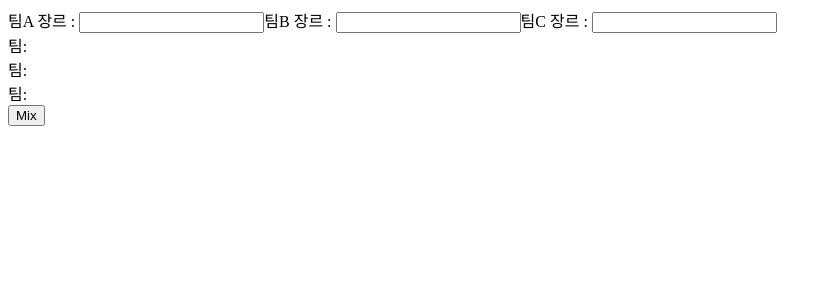
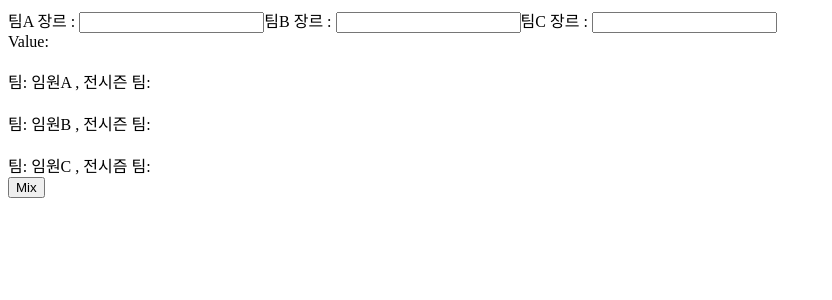
Before and after one commit to ChoiSeongmuk/TeamMaker, a React (Create React App) app: page / in a window 1280 px wide. Shown: the top 300 px of the page, without its empty margins (0-832 px from the left). Built offline with nearby package versions, Linux system fonts and the light colour scheme.

Commit message:
Add condition
condition for candidates

```diff
--- a/src/Team.js
+++ b/src/Team.js
@@ -1,59 +1,122 @@
 import React, { useState } from 'react';
 
 function Team({ Agenre, Bgenre, Cgenre }) {
-  const candidates = [
-    '효인(여)',
-    '민아(여)',
-    '소영(여)',
-    '주미(여)',
-    '태연(여)',
-    '민지(여)',
-    '성묵',
-    '회영',
-    '대희',
-    '형섭',
-    '형석',
-    '기철',
-  ];
+  const candidates = ['1 ', '2 ', '3 ', '4 ', '5 ', '6 ', '7 ', '8 ', '9 '];
 
   const [team, setTeam] = useState({
     teamA: [],
     teamB: [],
     teamC: [],
   });
+  const [oldTeam, setOldTeam] = useState({
+    oldA: [],
+    oldB: [],
+    oldC: [],
+  });
+  const [state, setState] = useState({
+    text: null,
+  });
+  const [oldCandidate, setOldCandidate] = useState({
+    oldTeamArray: [],
+  });
+  const { teamA, teamB, teamC } = team;
+  const { oldA, oldB, oldC } = oldTeam;
+  const { oldTeamArray } = oldCandidate;
+  const { text } = state;
 
-  const { teamA, teamB, teamC } = team;
+  const shuffle = (array) => {
+    var currentIndex = array.length,
+      temporaryValue,
+      randomIndex;
 
-  const makeCandidates = (array) => {
-    const newCandidates = array.sort((a, b) => {
-      return parseInt(Math.random() * 10) - 5;
+    // While there remain elements to shuffle...
+    while (0 !== currentIndex) {
+      // Pick a remaining element...
+      randomIndex = Math.floor(Math.random() * currentIndex);
+      currentIndex -= 1;
+
+      // And swap it with the current element.
+      temporaryValue = array[currentIndex];
+      array[currentIndex] = array[randomIndex];
+      array[randomIndex] = temporaryValue;
+    }
+
+    return array;
+  };
+  const compareArray = (arr1, arr2) => {
+    // 결과값
+    var rst = false;
+
+    // arr1 배열의 크기만큼 반복
+    arr1.forEach(function (item) {
+      // arr1 배열 아이템이, arr2 배열에 있는지 확인
+      // 있으면, arr2에 item이 존재하는 index 리턴
+      // 없으면, -1 리턴
+      var i = arr2.indexOf(item);
+
+      // 존재하면, splice함수를 이용해서 arr2 배열에서 item 삭제
+      if (i > -1) arr2.splice(i, 1);
     });
-    return newCandidates;
+
+    // compare2의 길이가 0이면 동일하다고 판단.
+    rst = arr2.length === 1 || 0;
+
+    return rst;
   };
 
   const onClick = () => {
-    const newCandidates = makeCandidates(candidates);
-    const teamA = newCandidates.splice(0, 4);
+    const newCandidates = shuffle(candidates);
+    const candiArray = newCandidates.slice();
+    const teamA = newCandidates.splice(0, 3);
     const teamAlpha = teamA.join(', ');
-    const teamB = newCandidates.splice(0, 4);
+    const teamB = newCandidates.splice(0, 3);
     const teamBeta = teamB.join(', ');
-    const teamC = newCandidates.splice(0, 4);
+    const teamC = newCandidates.splice(0, 3);
     const teamChallie = teamC.join(', ');
+    setOldCandidate({
+      oldTeamArray: candiArray,
+    });
     setTeam({
       teamA: teamAlpha,
       teamB: teamBeta,
       teamC: teamChallie,
     });
+    const oldA = oldTeamArray.splice(0, 3);
+    const oldB = oldTeamArray.splice(0, 3);
+    const oldC = oldTeamArray.splice(0, 3);
+    setOldTeam({
+      oldA: oldA,
+      oldB: oldB,
+      oldC: oldC,
+    });
+    const valueA = compareArray(oldA, teamA);
+    const valueB = compareArray(oldB, teamB);
+    const valueC = compareArray(oldC, teamC);
+
+    if (valueA || valueB || valueC) {
+      setState({ text: '중복발생' });
+      console.log(oldA, oldB, oldC);
+      console.log('중복발생');
+    } else {
+      setState({ text: 'ㄱㅊ' });
+      console.log(oldA, oldB, oldC);
+      console.log('ㄱㅊ');
+    }
   };
 
   return (
     <>
       <div>
-        {Agenre}팀: {teamA}
+        Value: {text}
         <br />
-        {Bgenre}팀: {teamB}
         <br />
-        {Cgenre}팀: {teamC}
+        {Agenre}팀: 임원A , {teamA} 전시즌 팀: {oldA}
+        <br />
+        <br />
+        {Bgenre}팀: 임원B , {teamB} 전시즌 팀: {oldB}
+        <br />
+        <br />
+        {Cgenre}팀: 임원C , {teamC} 전시즘 팀: {oldC}
       </div>
       <button onClick={onClick}>Mix</button>
     </>
```
Also changed, not shown: 13 other files (tests, documents, lock files or other folders).
